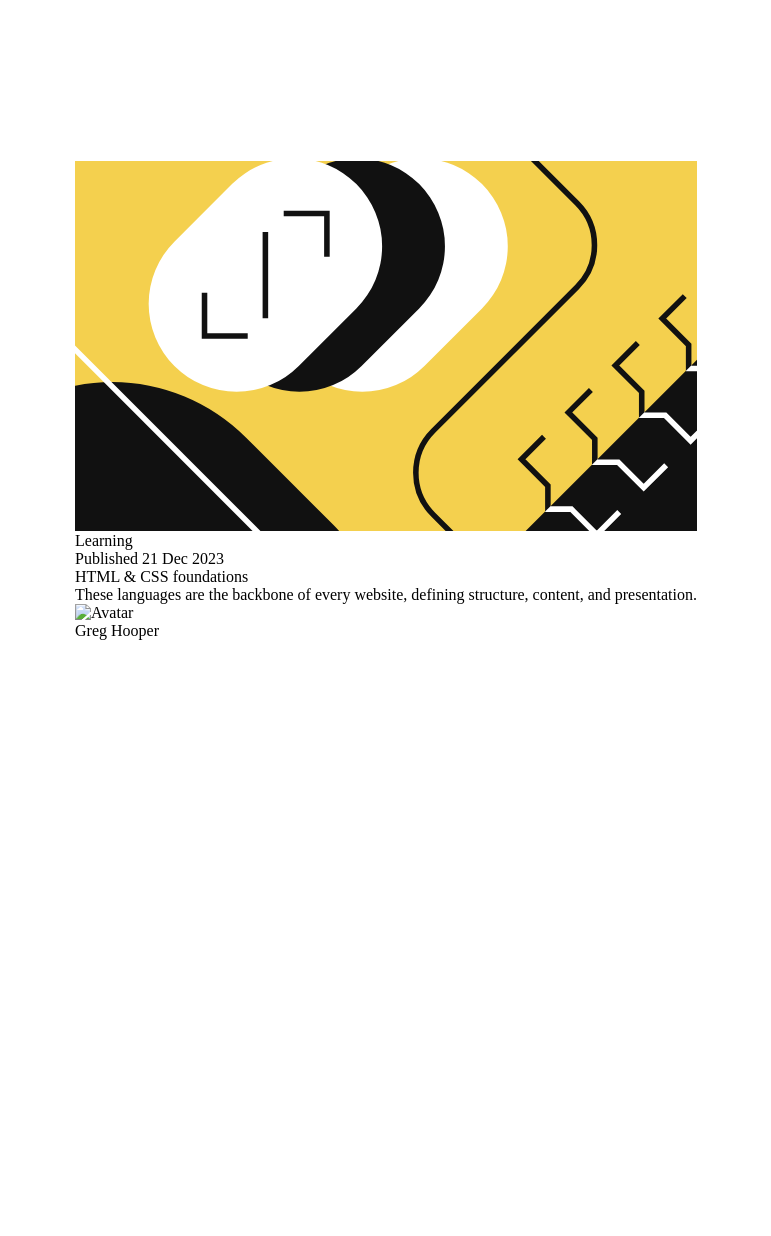
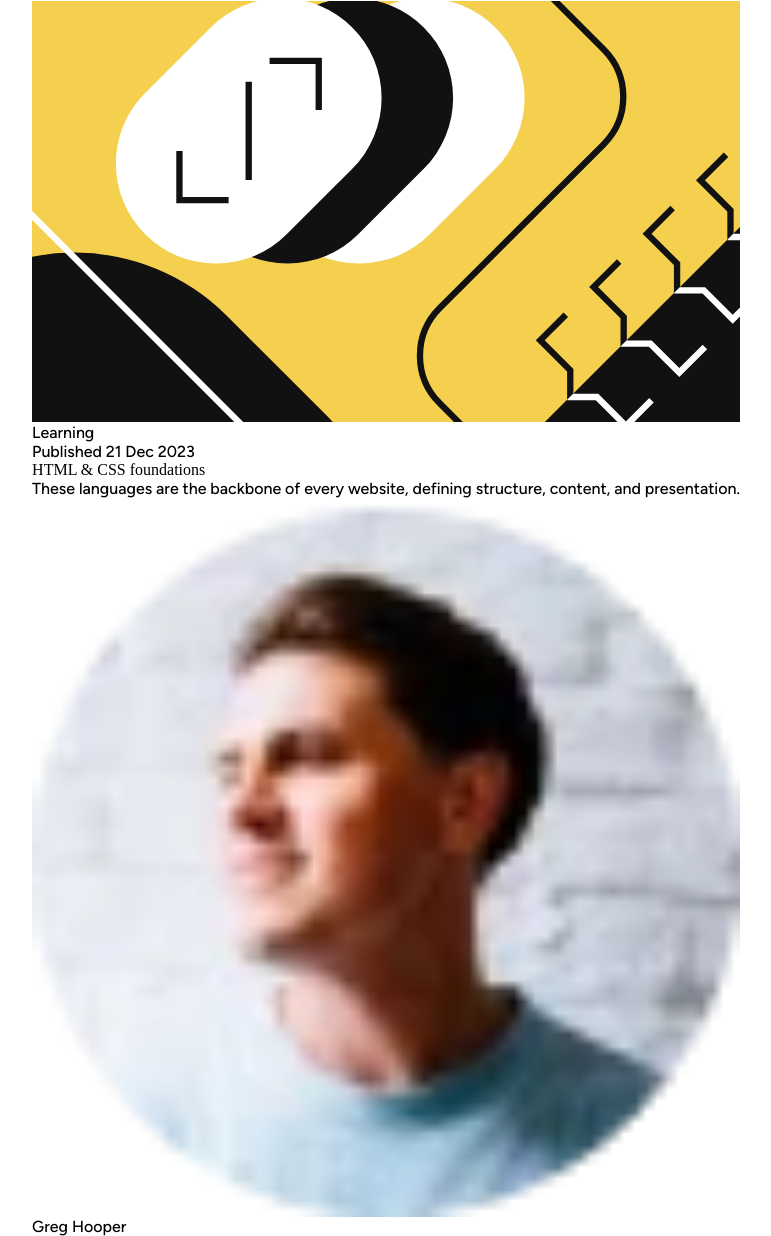
Before and after one commit to Patrycja-dz/Blog-preview-card, a plain HTML site: page index.html in a window 1280 px wide. Shown: the whole page, without its empty margins (254-1025 px from the left). Before the commit the page ends 800 px from the top, so only its background shows below. Drawn offline with Linux system fonts and the light colour scheme.

Commit message:
Add font face to styles

```diff
--- a/index.html
+++ b/index.html
@@ -14,24 +14,30 @@
     <title>Frontend Mentor | Blog preview card</title>
   </head>
   <body>
-    <main>
-      <div>
+    <main class="blog-preview-card">
+      <div class="card-image">
         <img
           src="./assets/images/illustration-article.svg"
-          alt="Card ilustration"
+          alt="Card illustration"
         />
       </div>
+      <div class="card-content">
+        <p class="category">Learning</p>
+        <p class="published-date">Published 21 Dec 2023</p>
+        <h2 class="title">HTML & CSS foundations</h2>
+        <p class="description">
+          These languages are the backbone of every website, defining structure,
+          content, and presentation.
+        </p>
+        <div class="author-info">
+          <img
+            src="./assets/images/image-avatar.webp"
+            alt="Avatar"
+            class="author-avatar"
+          />
+          <p class="author-name">Greg Hooper</p>
+        </div>
+      </div>
     </main>
-    <p>Learning</p>
-    <p>Published 21 Dec 2023</p>
-    <h2>HTML & CSS foundations</h2>
-    <p>
-      These languages are the backbone of every website, defining structure,
-      content, and presentation.
-    </p>
-    <div>
-      <img src="./assets//images/image-avatar.webp" alt="Avatar" />
-      <p>Greg Hooper</p>
-    </div>
   </body>
 </html>
--- a/styles/style.css
+++ b/styles/style.css
@@ -1,3 +1,32 @@
+@font-face {
+  font-family: "Figtree";
+  src: url("../assets/fonts/Figtree-VariableFont_wght.ttf") format("truetype");
+  font-weight: 500;
+  font-style: normal;
+}
+@font-face {
+  font-family: "Figtree";
+  src: url("../assets/fonts/Figtree-Italic-VariableFont_wght.ttf")
+    format("wght");
+  font-weight: 500;
+  font-style: italic;
+}
+@font-face {
+  font-family: "Figtree";
+  src: url("../assets/fonts/static/Figtree-SemiBold.ttf") format("truetype");
+  font-weight: 800;
+  font-style: normal;
+}
+
+:root {
+  --primary-yellow: hsl(47, 88%, 63%);
+  --neutral-white: hsl(0, 0%, 100%);
+  --neutral-grey: hsl(0, 0%, 50%);
+  --neutral-black: hsl(0, 0%, 7%);
+  --body-fs: 1rem;
+  --body-font: ;
+}
+
 *,
 *::before,
 *::after {
@@ -25,3 +54,7 @@ body {
 /* main {
   margin: 0 auto;
 } */
+p {
+  font-family: "Figtree";
+  font-weight: 500;
+}
```
